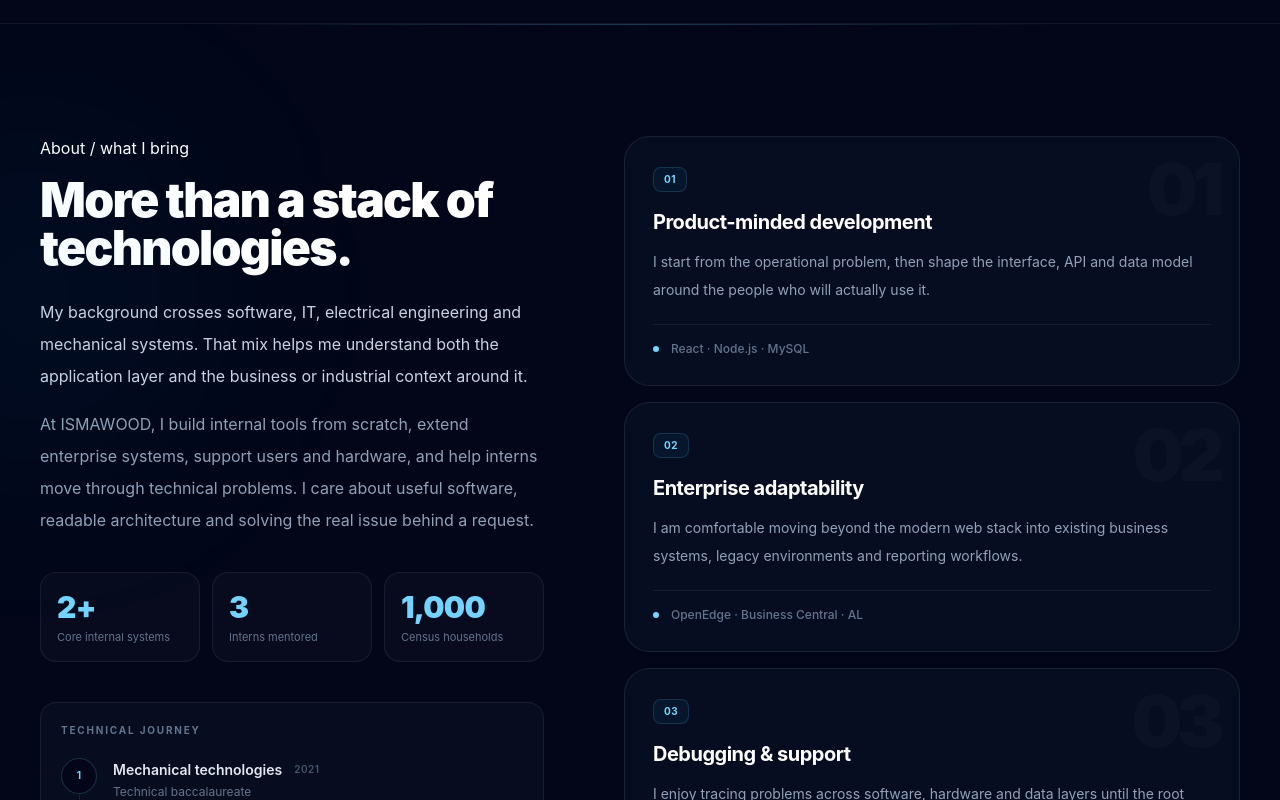
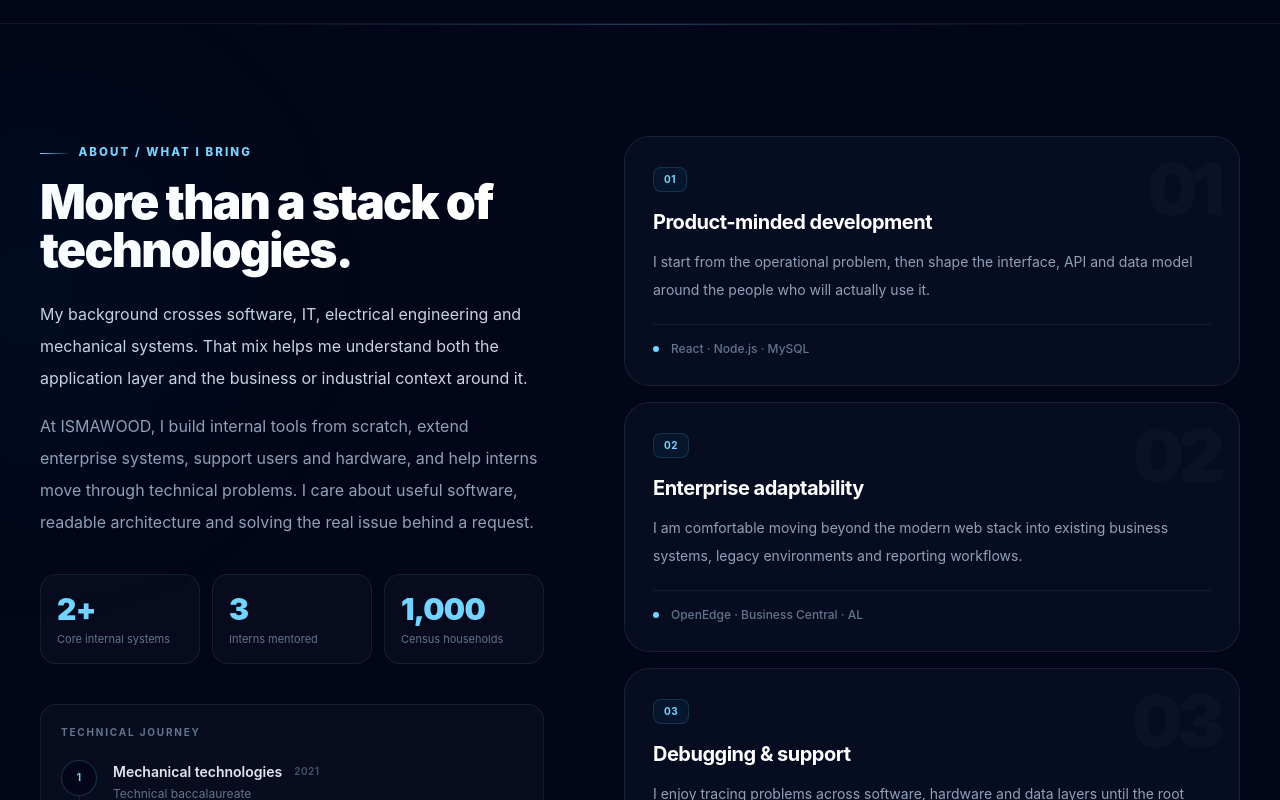
Before and after one commit to DIABLO-io/portfolio-v2, a React (Vite) app: page / in a window 1280 px wide. Shown: the part 960-1760 px from the top of the page. Built offline with nearby package versions, Linux system fonts and the light colour scheme.

Commit message:
Add shared section heading style

```diff
--- a/src/index.css
+++ b/src/index.css
@@ -123,3 +123,22 @@ body {
     transition-duration: 0.001ms !important;
   }
 }
+
+
+.section-kicker {
+  display: inline-flex;
+  align-items: center;
+  gap: 0.65rem;
+  color: #7dd3fc;
+  font-size: 0.72rem;
+  font-weight: 800;
+  letter-spacing: 0.18em;
+  text-transform: uppercase;
+}
+
+.section-kicker::before {
+  content: "";
+  width: 1.75rem;
+  height: 1px;
+  background: linear-gradient(to right, #7dd3fc, rgba(125, 211, 252, 0.1));
+}
```
